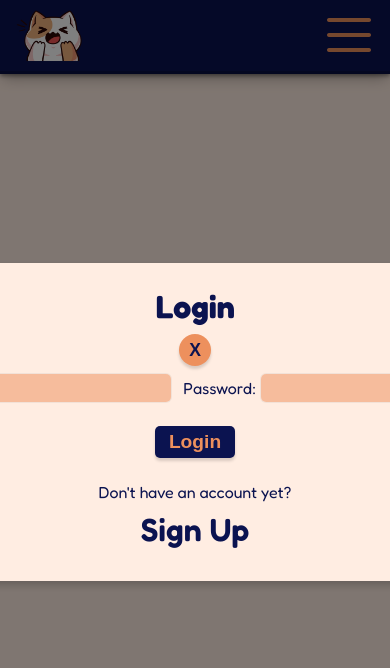
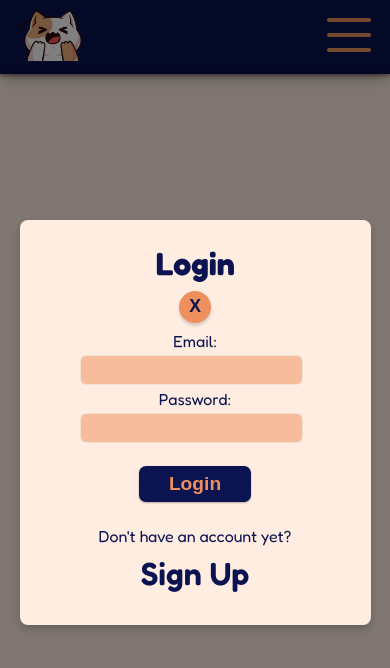
Before and after one commit to KseniiaErnest/Adopt-A-Cat-client, a React (Create React App) app: page /login in a window 390 px wide. Shown: the top 668 px of the page. Built offline with nearby package versions, Linux system fonts and the light colour scheme; no server answers.

Commit message:
Updated CSS

```diff
--- a/src/App.css
+++ b/src/App.css
@@ -38,29 +38,35 @@ body, html, #root {
 .btn-all {
   padding: 0.9rem 1.7rem;
   font-size: 1.2rem;
-  border-radius: 11px;
-  border: none;
+  border-radius: 7px;
   cursor: pointer;
   font-family: 'Fredoka', sans-serif;
   font-weight: 600;
-  box-shadow: 2px 2px 20px 10px rgba(128, 128, 128 , 0.2);
-  transition: all 0.3s;
+  /* box-shadow: 2px 2px 20px 10px rgba(128, 128, 128 , 0.2); */
+  box-shadow: rgb(6 22 33 / 30%) 0px 1px 2px;
+  transition: all 150ms ease-in-out 0s;
 }
 
 .back-button {
   background-color: #0B1350;
   color: #FFEDE2;
   margin-right: 1rem;
+  border: 1px solid #060b2e;
 }
 
 .edit-button {
   background-color: #FFEDE2;
   color: #0B1350;
+  border: 1px solid #e2e1e0;
 }
 
-.back-button:hover, .edit-button:hover, .btn--signup:hover {
-  filter: brightness(90%);
+.back-button:hover, .edit-button:hover:hover {
+  /* filter: brightness(90%); */
+  border: 1px solid rgb(93, 108, 116);
+  box-shadow: rgb(0 0 0 / 30%) 0px 4px 4px, #ED905D 0px 0px 0px 3px;
+
 }
+
 
 
 
@@ -444,6 +450,7 @@ padding: 1rem;
   font-family: 'Fredoka', sans-serif;
   font-weight: 600;
   box-shadow: 2px 2px 20px 10px rgba(128, 128, 128 , 0.2);
+  transition: all 150ms ease-in-out 0s;
 }
 
 .btn:hover {
@@ -499,11 +506,13 @@ padding: 1rem;
 .locations-container {
   display: flex;
   justify-content: space-evenly;
+  flex-wrap: wrap;
   padding: 2.5rem 1rem 1rem 1rem;
 }
 
 .location-box {
   margin-bottom: 1rem;
+  padding: 1rem;
 }
 
 .location-box img {
@@ -534,6 +543,7 @@ padding: 1rem;
 
 .cat-details-info-box p {
   font-size: 1.5rem;
+  padding: 5px;
 }
 
 .cat-details-info-box span {
@@ -579,13 +589,6 @@ gap: 1.5rem;
 
 
 /* LOCATION DETAILS */
-
-/* .cats-photo--gallery {
-display: grid;
-grid-template-columns: repeat(3, 1fr);
-gap: 1rem;
-padding: 1.2rem;
-} */
 
 .cats-photo--gallery {
   column-count: 4;
@@ -693,12 +696,20 @@ box-shadow: rgba(0, 0, 0, 0.05) 0px 0px 0px 1px;
 .btn--signup {
   background-color: #ED905D;
   color: #0B1350;
+  border: 2px solid #ed8f5d00;
   font-size: 1.4rem;
   display: flex;
   align-items: center;
   justify-content: center;
   gap: 0.7rem;
   width: 60%;
+  transition: all 0.5s ease-out;
+}
+
+.btn--signup:hover {
+  background-color: #0B1350;
+  color: #ED905D;
+  border: 2px solid #ED905D;
 }
 
 .btn--signup img {
@@ -813,21 +824,22 @@ font-weight: 500;
 
 .login-btn {
   font-size: 1.2rem;
-  width: 5rem;
-  border-radius: 5px;
-  padding: 5px 7px;
+  width: 7rem;
+  border-radius: 7px;
+  padding: 7px;
   font-weight: 700;
   border: none;
   background-color: #0B1350;
   color: #ED905D;
   margin-top: 1rem;
-  box-shadow: rgba(0, 0, 0, 0.15) 0px 3px 3px 0px;
-  transition: all 0.5s;
+  box-shadow: rgb(6 22 33 / 30%) 0px 1px 2px;
+  transition: all 0.3s ease-in;
   cursor: pointer;
 }
 
 .login-btn:hover {
-  box-shadow: rgb(11, 19, 80, 0.4) 5px 5px, rgb(11, 19, 80, 0.3) 10px 10px, rgb(11, 19, 80, 0.2) 15px 15px, rgb(11, 19, 80, 0.1) 20px 20px, rgb(11, 19, 80, 0.05) 25px 25px;
+  background-color: #ED905D;
+  color: #0B1350;
 }
 
 .login-container p {
@@ -859,6 +871,7 @@ font-weight: 500;
   color: #0B1350;
   font-weight: 600;
   box-shadow: rgba(0, 0, 0, 0.15) 0px 3px 3px 0px;
+  cursor: pointer;
   transition: all 0.3s;
 }
 
@@ -983,4 +996,38 @@ font-weight: 500;
 
   }
 
+  .home-grid {
+    grid-template-columns: 1fr;
+  }
+
+
+
 }
+
+@media all and (max-width: 50em) {
+  .home-text-box {
+    width: 85%;
+    margin-top: 4rem;
+  }
+
+  .modalContainer {
+    width: 90%;
+  }
+
+  .login-form {
+    flex-direction: column;
+  }
+
+  .search-bar {
+    width: 60%;
+  }
+
+  .form-box {
+    min-width: 85vw;
+  }
+
+  .cat-details-info-box {
+    width: 97%;
+      }
+
+}
--- a/src/pages/SignupPage.js
+++ b/src/pages/SignupPage.js
@@ -99,10 +99,7 @@ console.log('Singing up');
 
           {errorMessage && <p>{errorMessage}</p>}
 
-          <div>
-            {/* <p className='signup-login-text'>Already have account?</p> */}
-            {/* <Link className='login-link' to={'/login'} >Login</Link> */}
-          </div>
+
         </form>
       </div>
 
```
